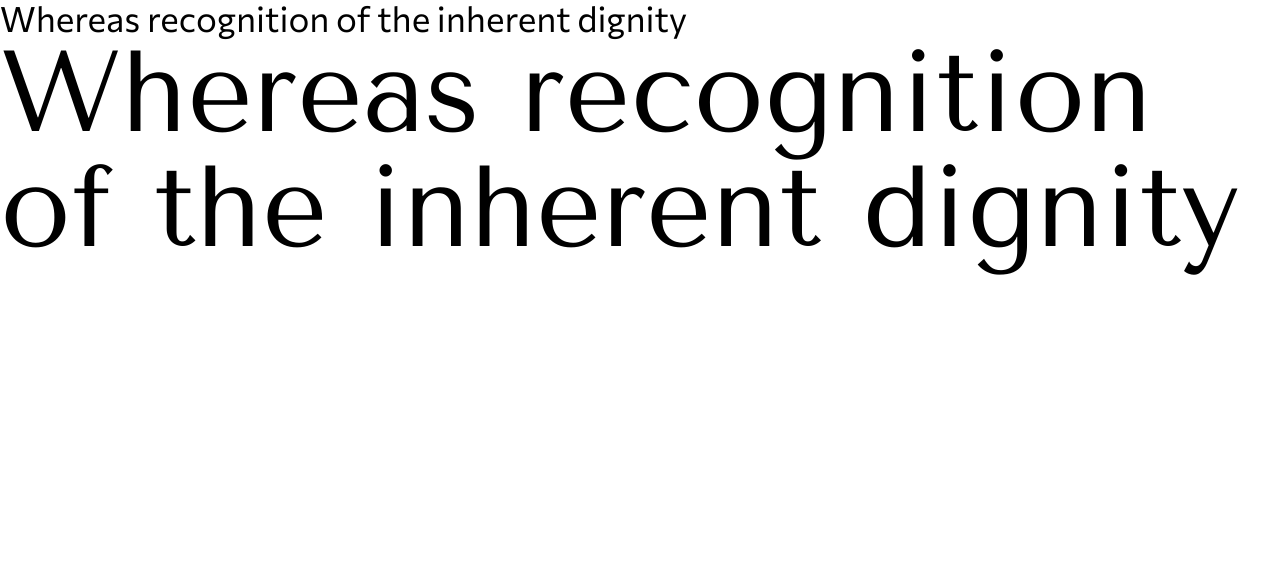
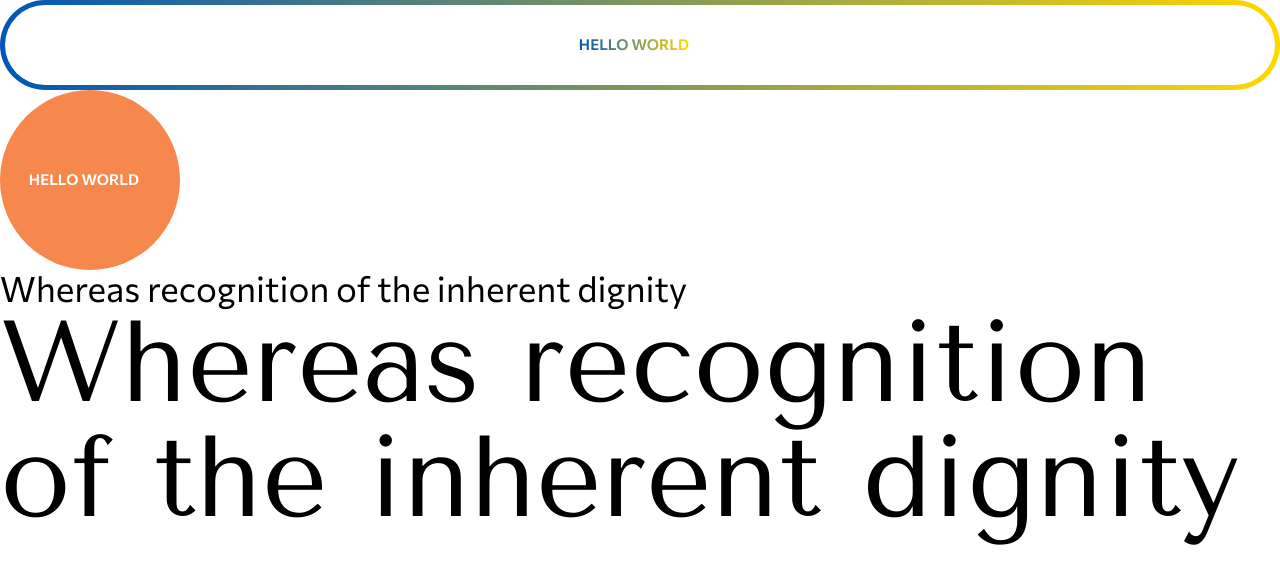
Before and after one commit to Yevheniy2020/svoy-app, a Next.js app: page / in a window 1280 px wide. Shown: the top 584 px of the page. Built offline with nearby package versions, Linux system fonts and the light colour scheme.

Commit message:
feature: created buttons
- added circle button
- added rectangle
- changed palette theme

```diff
--- a/src/app/page.tsx
+++ b/src/app/page.tsx
@@ -1,11 +1,15 @@
 'use client';
 import { Typography } from '@mui/material';
+
+import ButtonLink from '@/components/common/button-link/ButtonLink';
 
 import * as styles from './testStyles.styles';
 
 export default function Home() {
   return (
     <div>
+      <ButtonLink content="Hello world" variant="rectangle" />
+      <ButtonLink content="Hello world" variant="circle" />
       <Typography sx={styles.test2}>
         Whereas recognition of the inherent dignity
       </Typography>
--- /dev/null
+++ b/src/components/common/button-link/ButtonLink.styles.ts
@@ -0,0 +1,59 @@
+import { SxProps, Theme } from '@mui/material';
+
+import theme from '@/styles/theme/constants';
+
+export const link = (variant: 'circle' | 'rectangle'): SxProps<Theme> => ({
+  cursor: 'pointer',
+  position: 'relative',
+
+  ...(variant === 'circle' && {
+    width: '180px',
+    height: '180px',
+    borderRadius: '100px',
+    background: theme.palette.orange.main,
+  }),
+
+  ...(variant === 'rectangle' && {
+    height: '80px',
+    background: 'white',
+    margin: '5px',
+    borderRadius: '100px',
+    '&::before': {
+      content: "''",
+      position: 'absolute',
+      top: '0',
+      right: '0',
+      bottom: '0',
+      left: '0',
+      zIndex: '-1',
+      margin: '-5px',
+      borderRadius: 'inherit',
+      backgroundImage:
+        'linear-gradient(90deg, rgba(0,87,184,1) 0%, rgba(255,215,0,1) 100%)',
+    },
+  }),
+});
+
+export const container = {
+  height: '100%',
+  display: 'flex',
+  justifyContent: 'center',
+  alignItems: 'center',
+  gap: '12px',
+};
+
+export const text = (variant: 'circle' | 'rectangle'): SxProps<Theme> => ({
+  textTransform: 'uppercase',
+  typography: theme.typography.h6SemiBold,
+  color: theme.palette.white.main,
+
+  ...(variant === 'rectangle' && {
+    backgroundImage:
+      'linear-gradient(90deg, rgba(0,87,184,1) 0%, rgba(255,215,0,1) 100%)',
+
+    '-webkit-background-clip': 'text',
+    '-webkit-text-fill-color': 'transparent',
+    '-moz-background-clip': 'text',
+    '-moz-text-fill-color': 'transparent',
+  }),
+});
--- /dev/null
+++ b/src/components/common/button-link/ButtonLink.tsx
@@ -0,0 +1,34 @@
+import React, { FC, ReactNode } from 'react';
+import { Box, SxProps, Theme, Typography } from '@mui/material';
+
+import mergeSx from '@/lib/utils/mergeSxStyles';
+
+import * as styles from './ButtonLink.styles';
+
+interface ButtonProps {
+  content: string | ReactNode;
+  variant: 'circle' | 'rectangle';
+  rightIcon?: ReactNode;
+  sx?: SxProps<Theme>;
+  onClick?: () => void;
+}
+
+const ButtonLink: FC<ButtonProps> = ({
+  content,
+  variant,
+  rightIcon,
+  sx = {},
+  onClick,
+  ...rest
+}) => {
+  return (
+    <Box sx={mergeSx(styles.link(variant), sx)} onClick={onClick} {...rest}>
+      <Box sx={styles.container}>
+        <Typography sx={styles.text(variant)}>{content}</Typography>
+        <Box>{rightIcon}</Box>
+      </Box>
+    </Box>
+  );
+};
+
+export default ButtonLink;
--- /dev/null
+++ b/src/lib/utils/mergeSxStyles.ts
@@ -0,0 +1,14 @@
+import { SxProps, Theme } from '@mui/material/styles';
+
+const mergeSx = (...sxProps: SxProps<Theme>[]): SxProps<Theme> => {
+  return sxProps
+    .filter(value => value)
+    .reduce((prev, currentValue) => {
+      return [
+        ...(Array.isArray(prev) ? prev : [prev]),
+        ...(Array.isArray(currentValue) ? currentValue : [currentValue]),
+      ];
+    }, [] as SxProps<Theme>);
+};
+
+export default mergeSx;
--- a/src/styles/theme/constants/palette/palette.ts
+++ b/src/styles/theme/constants/palette/palette.ts
@@ -2,16 +2,16 @@ import { PaletteOptions } from '@mui/material';
 
 const palette: PaletteOptions = {
   orange: {
-    100: '#F6884D',
+    main: '#F6884D',
   },
   body: {
-    100: '#FDF7EE',
+    main: '#FDF7EE',
   },
   dark: {
-    100: '#2B2B2B',
+    main: '#2B2B2B',
   },
   white: {
-    100: '#FFFFFF',
+    main: '#FFFFFF',
   },
 };
 
```
